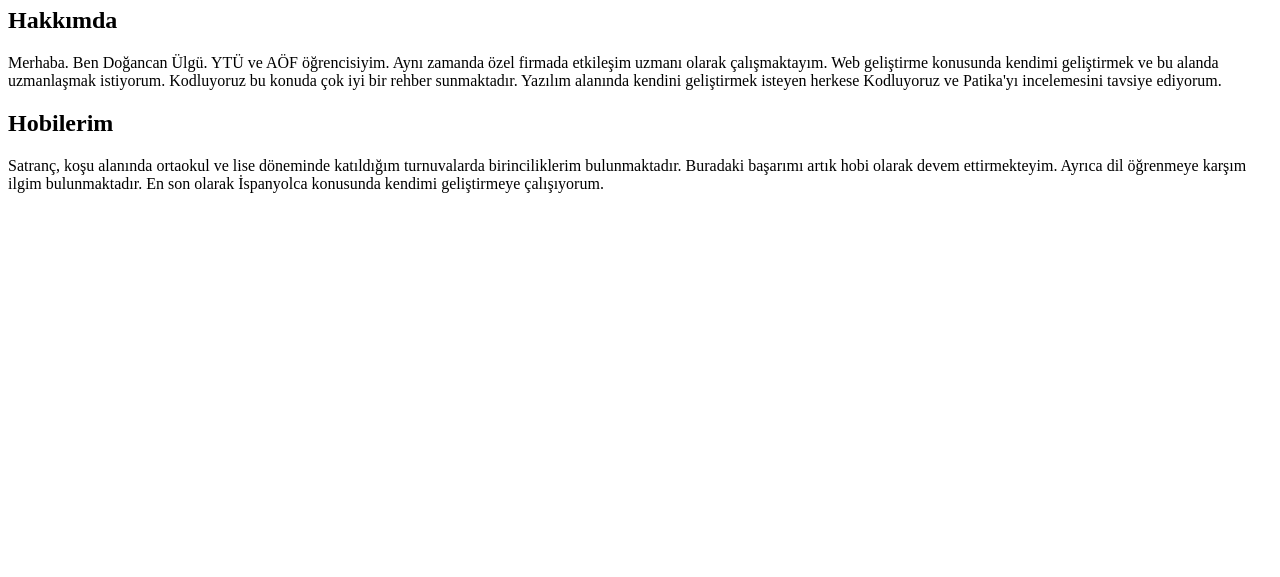
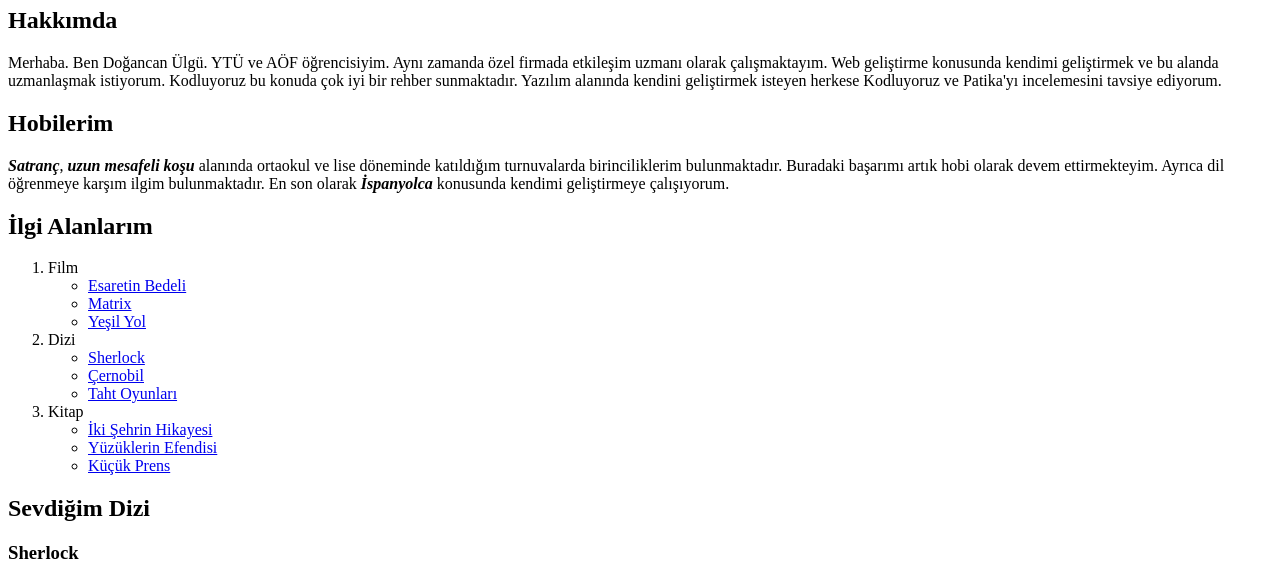
Before and after one commit to dogancanulgu/Kodluyoruz-Frontend-HW, a plain HTML site: page index.html in a window 1280 px wide. Shown: the part 73-650 px from the top of the page. Drawn offline with Linux system fonts and the light colour scheme; grey boxes are pictures that could not be loaded.

Commit message:
Ödev 2 tamamlandı

```diff
--- a/index.html
+++ b/index.html
@@ -14,8 +14,64 @@
             </p>
         <h2>Hobilerim</h2>
             <p>
-                Satranç, koşu alanında ortaokul ve lise döneminde katıldığım turnuvalarda birinciliklerim bulunmaktadır. Buradaki başarımı artık hobi olarak devem ettirmekteyim. Ayrıca dil öğrenmeye karşım ilgim bulunmaktadır. En son olarak İspanyolca konusunda kendimi geliştirmeye çalışıyorum.
+                <b><em>Satranç</em></b>, <b><em>uzun mesafeli koşu</em></b> alanında ortaokul ve lise döneminde katıldığım turnuvalarda birinciliklerim bulunmaktadır. Buradaki başarımı artık hobi olarak devem ettirmekteyim. Ayrıca dil öğrenmeye karşım ilgim bulunmaktadır. En son olarak <b><em>İspanyolca</em></b> konusunda kendimi geliştirmeye çalışıyorum.
             </p>
-
+        <h2>İlgi Alanlarım</h2>
+        <div><!--İlgi Alanlarım-->
+            <ol>
+                <li>
+                    Film
+                    <ul>
+                        <li>
+                            <a href="https://www.imdb.com/title/tt0111161/?pf_rd_m=A2FGELUUNOQJNL&pf_rd_p=e31d89dd-322d-4646-8962-327b42fe94b1&pf_rd_r=WWFHVTAKVYNGT4TVVBPW&pf_rd_s=center-1&pf_rd_t=15506&pf_rd_i=top&ref_=chttp_tt_1" target="_blank">Esaretin Bedeli</a>
+                        </li>
+                        <li>
+                            <a href="https://www.imdb.com/title/tt0133093/?pf_rd_m=A2FGELUUNOQJNL&pf_rd_p=e31d89dd-322d-4646-8962-327b42fe94b1&pf_rd_r=WWFHVTAKVYNGT4TVVBPW&pf_rd_s=center-1&pf_rd_t=15506&pf_rd_i=top&ref_=chttp_tt_16" target="_blank">Matrix</a>
+                        </li>
+                        <li>
+                            <a href="https://www.imdb.com/title/tt0120689/?pf_rd_m=A2FGELUUNOQJNL&pf_rd_p=e31d89dd-322d-4646-8962-327b42fe94b1&pf_rd_r=WWFHVTAKVYNGT4TVVBPW&pf_rd_s=center-1&pf_rd_t=15506&pf_rd_i=top&ref_=chttp_tt_28" target="_blank">Yeşil Yol</a>
+                        </li>
+                    </ul>
+                </li>
+                <li>
+                    Dizi
+                    <ul>
+                        <li>
+                            <a href="https://www.imdb.com/title/tt1475582/?ref_=ttls_li_tt" target="_blank">Sherlock</a>
+                        </li>
+                        <li>
+                            <a href="https://www.imdb.com/title/tt7366338/?ref_=ttls_li_tt" target="_blank">Çernobil</a>
+                        </li>
+                        <li>
+                            <a href="https://www.imdb.com/title/tt0944947/?ref_=ttls_li_tt" target="_blank">Taht Oyunları</a>
+                        </li>
+                    </ul>
+                </li>
+                <li>
+                    Kitap
+                    <ul>
+                        <li>
+                            <a href="https://www.goodreads.com/book/show/14743887-i-ki-ehrin-hik-yesi?from_search=true&from_srp=true&qid=bh72OfMPHK&rank=1" target="_blank">İki Şehrin Hikayesi</a>
+                        </li>
+                        <li>
+                            <a href="https://www.goodreads.com/book/show/10802717-y-z-klerin-efendisi?from_search=true&from_srp=true&qid=gkQSBnWvfn&rank=4" target="_blank">Yüzüklerin Efendisi</a>
+                        </li>
+                        <li>
+                            <a href="https://www.goodreads.com/book/show/11451892-k-k-prens?from_search=true&from_srp=true&qid=g4ZfC3EEPQ&rank=1" target="_blank">Küçük Prens</a>
+                        </li>
+                    </ul>
+                </li>
+            </ol>
+        </div>
+        <div><!--Sherclok Resmi-->
+            <h2>Sevdiğim Dizi</h2>
+                <h3>Sherlock</h3>
+                    <a href="https://www.imdb.com/title/tt1475582/?ref_=ttls_li_tt" target="_blank">
+                        <img src="https://m.media-amazon.com/images/M/MV5BMWY3NTljMjEtYzRiMi00NWM2LTkzNjItZTVmZjE0MTdjMjJhL2ltYWdlL2ltYWdlXkEyXkFqcGdeQXVyNTQ4NTc5OTU@._V1_UX182_CR0,0,182,268_AL_.jpg" alt="Sherlock Dizi Kapağı">
+                    </a>
+                    <p>
+                        Dizi, romandan farklı olarak 21. yüzyılda geçmektedir. <strong>Sherlock Holmes</strong>'ün kredi kartları, cep telefonu ve bilgisayarı olmakla birlikte, otomobil ve metroyu kullanmaktadır. <b>Dr. John Watson</b> ise alışılagelmişin dışında kâğıt ve kalem kullanarak hatıra yazmamakta, düzenli olarak blog sitesine yazılar göndermektedir.
+                    </p>
+        </div>
 </body>
 </html>
```
